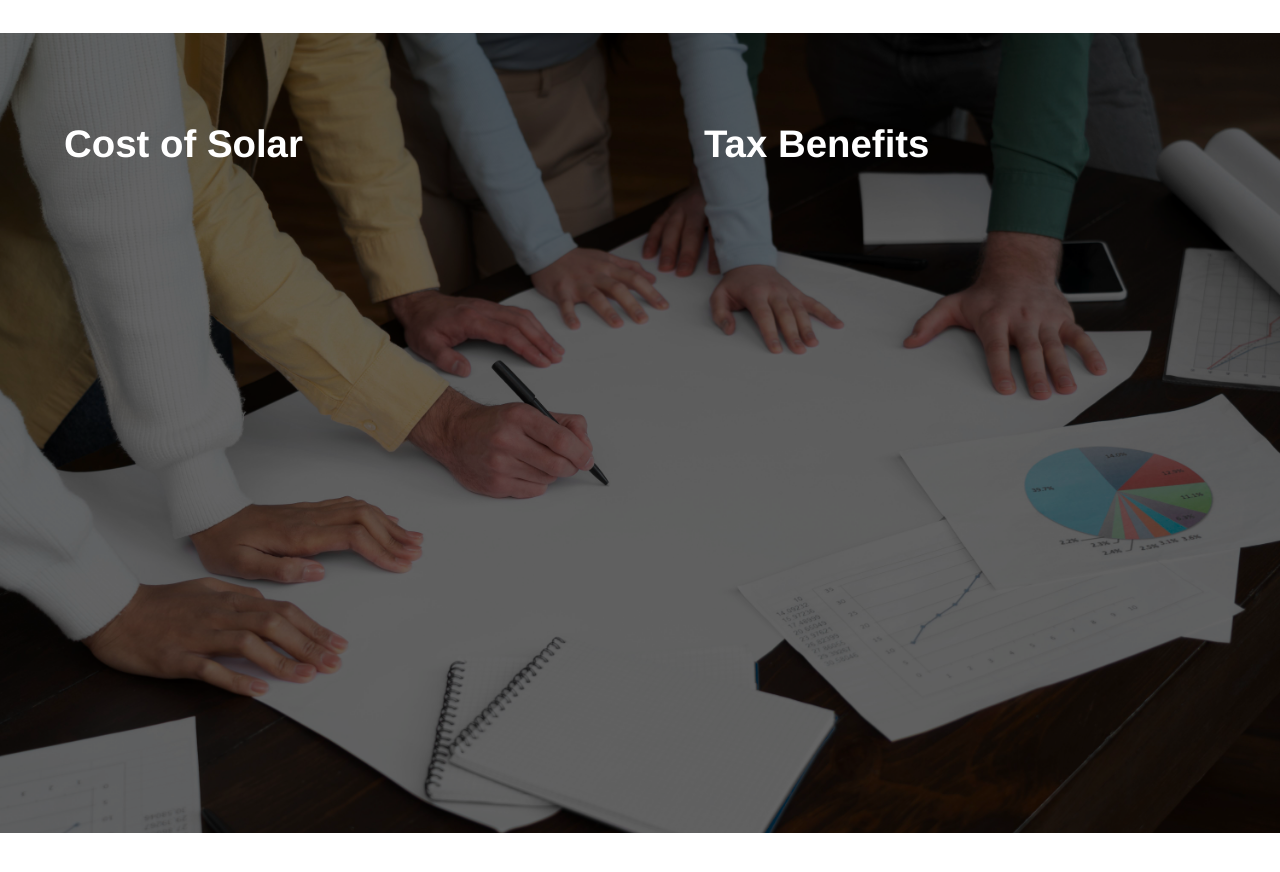
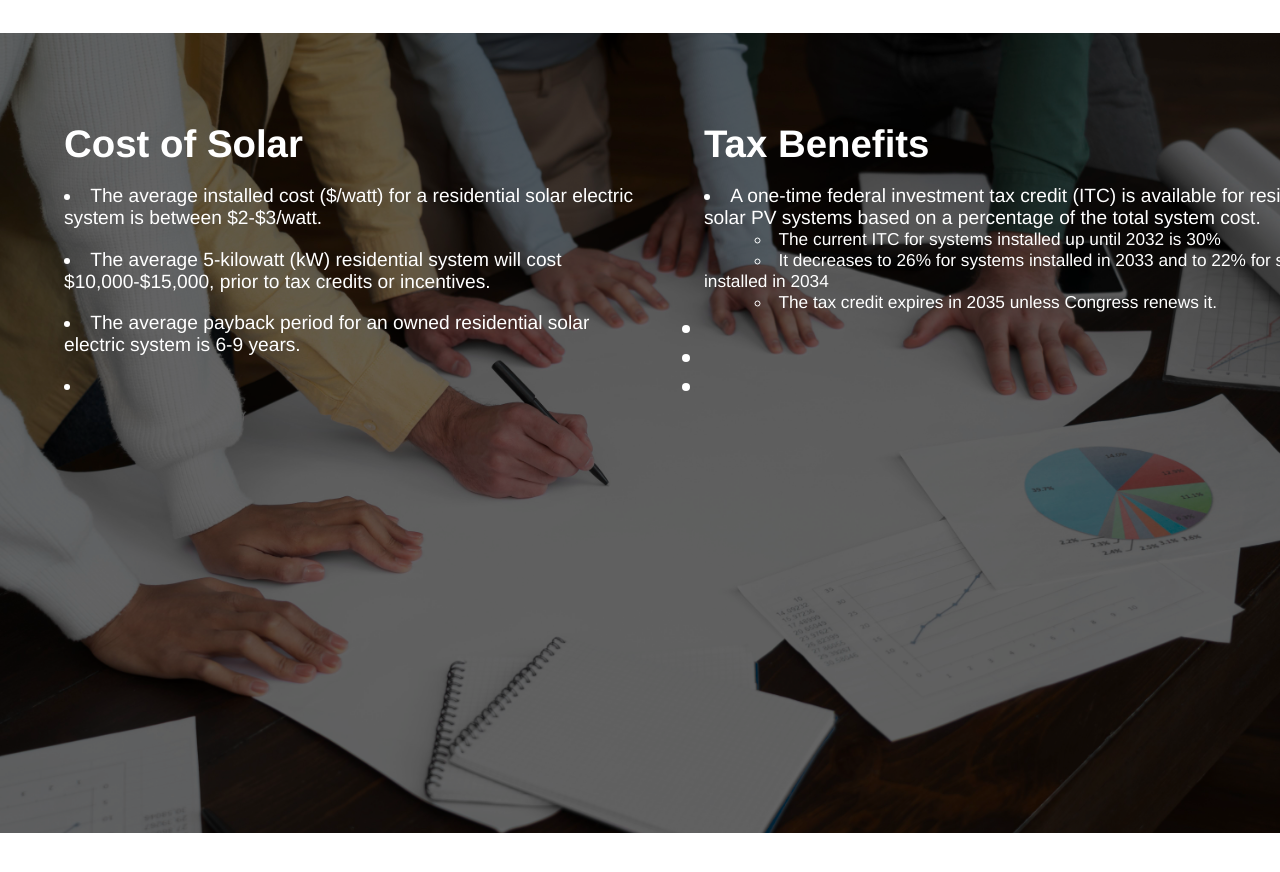
Before and after one commit to sici1y/sici1y.github.io, a plain HTML site: page pages/initiatives/solar.html in a window 1280 px wide. Shown: the part 1580-2452 px from the top of the page. Before the commit the page ends 2413 px from the top, so only its background shows below. Drawn offline with nearby package versions, Linux system fonts and the light colour scheme.

Commit message:
added solar info

```diff
--- a/css/initiatives/solar.css
+++ b/css/initiatives/solar.css
@@ -246,10 +246,24 @@ section {
 
 .costInfo {
     float: left;
-    width: 50%;
+    width: 45%;
+}
+.costList {
+    list-style-position: inside;
+    padding-top: 1.5vw;
+    font-size: 1.5vw;
+}
+.itcList {
+    text-indent: 8%;
+    font-size: 1.35vw;
 }
 
 .taxInfo {
     float: right;
     width: 50%;
 }
+.taxList {
+    list-style-position: inside;
+    padding-top: 1.5vw;
+    font-size: 1.5vw;
+}
--- a/pages/initiatives/solar.html
+++ b/pages/initiatives/solar.html
@@ -70,15 +70,35 @@
             <div class="pageTwo-BasicInfo">
                 <div class="tag costInfo">
                     <h1 class="solarCostExplained"> Cost of Solar</h1>
+                    <ul>
+                        <li class="tag costList">The average installed cost ($/watt) for a residential solar electric system is between $2-$3/watt.</li>
+                        <li class="tag costList">The average 5-kilowatt (kW) residential system will cost $10,000-$15,000, prior to tax credits or incentives.</li>
+                        <li class="tag costList">The average payback period for an owned residential solar electric system is 6-9 years.</li>
+                        <li class="tag costList"></li>
+                </ul>
+
                 </div>
 
                 <div class="tag taxInfo">
                     <h1 class="solarTaxExplained"> Tax Benefits</h1>
+                    <ul>
+                        <li class="tag taxList">A one-time federal investment tax credit (ITC) is available for residential solar PV systems based on a percentage of the total system cost.
+                            <ul>
+                                <li class="itcList">The current ITC for systems installed up until 2032 is 30%</li>
+                                <li class="itcList">It decreases to 26% for systems installed in 2033 and to 22% for systems installed in 2034</li>
+                                <li class="itcList">The tax credit expires in 2035 unless Congress renews it.</li>
+                            </ul>
+                        </li>
+                        <li></li>
+                        <li></li>
+                        <li></li>
+                    </ul>
                 </div>
 
             </div>
         </div>
     </section>
+    <section></section>
 
     <script src="./../../scripts/fadeInOnScroll.js"></script>
 </body>
```
Also changed, not shown: sources.txt.
